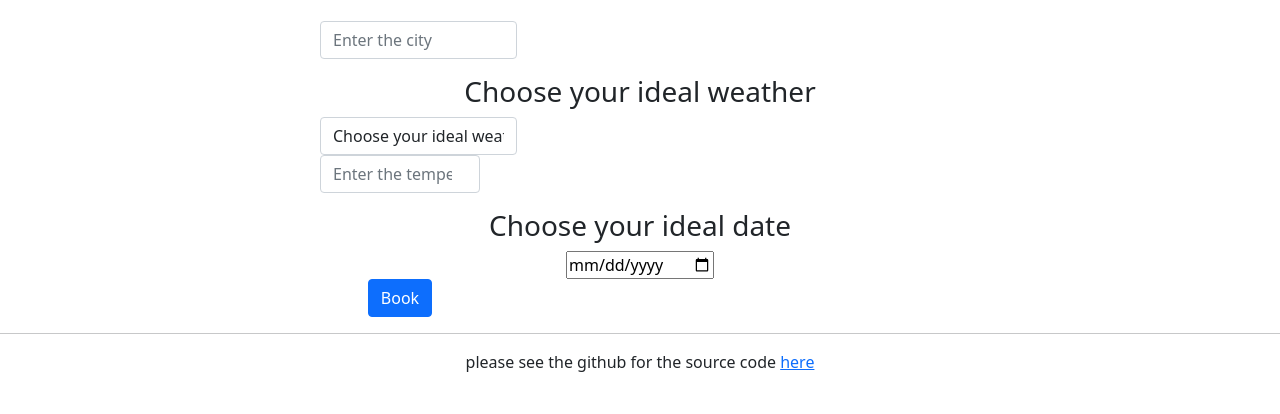
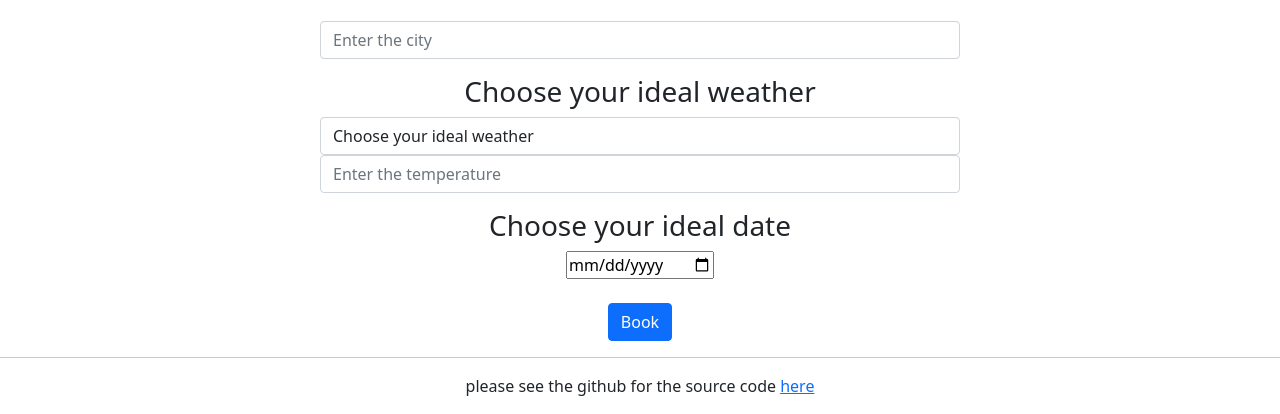
Before and after one commit to ladansm/codefirstteam5, a plain HTML site: page index.html in a window 1280 px wide. Shown: the part 431-845 px from the top of the page. Before the commit the page ends 821 px from the top, so only its background shows below. Drawn offline with nearby package versions, Linux system fonts and the light colour scheme.

Commit message:
center form elements - they are centered on my local machine but not on github pages(!)

```diff
--- a/index.html
+++ b/index.html
@@ -37,7 +37,7 @@
             <!-- the form starts here -->
             <form name="mainForm" id="mainForm" class="center" required>
                 <div class="row">
-                    <div class="col-4">
+                    <div>
                         <div class="mb-3">
                             <input
                                 type="text"
@@ -51,9 +51,9 @@
                 </div>
 
                 <!--WEATHER web form-->
-                <h3 id="test">Choose your ideal weather</h3>
+                <h3>Choose your ideal weather</h3>
                 <div class="row">
-                    <div class="col-4">
+                    <div>
                         <select class="form-control" name="weather-input" id="weather-input">
                             <!-- this 'required' element doesnt work-->
                             <option value="" selected>Choose your ideal weather</option>
@@ -66,7 +66,7 @@
                 </div>
 
                 <!-- Temperature form-->
-                <div class="col-3">
+                <div>
                     <div class="mb-3">
                         <input
                             id="temp-input"
@@ -82,12 +82,13 @@
                 </div>
 
                 <!--DATE form-->
-                <h3 id="test">Choose your ideal date</h3>
+                <h3>Choose your ideal date</h3>
 
                 <input type="date" id="date-input" name="date" >
                 <!-- this 'required' element doesnt work-->
 
-                <div class="col-3">
+                <div>
+                    <br>
                     <button type="click" class="btn btn-primary" id="book-button" >Book</button>
                 </div>
             </form>
```
